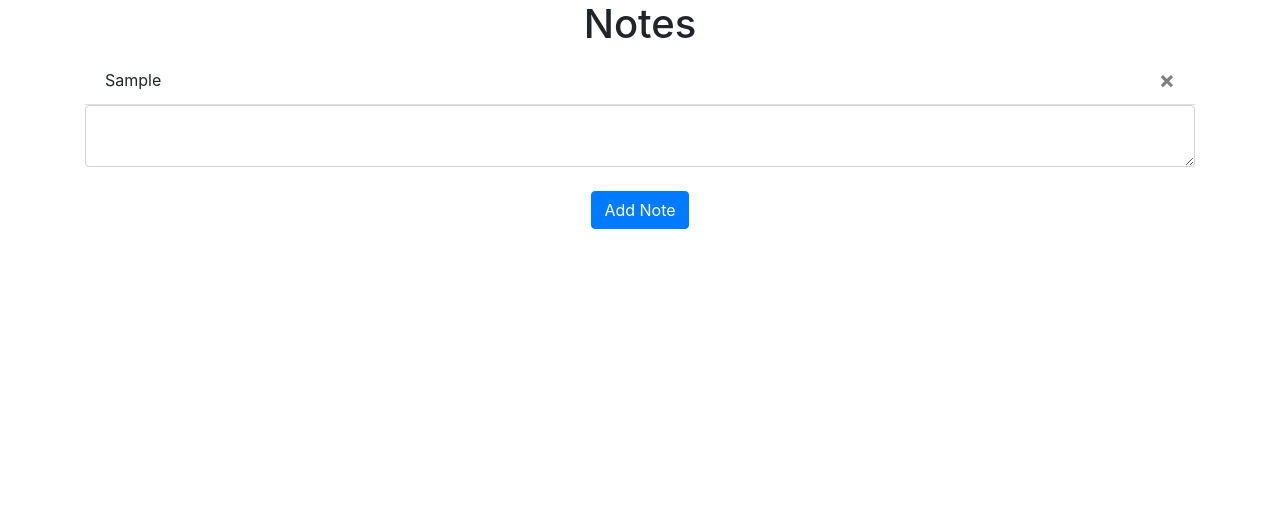
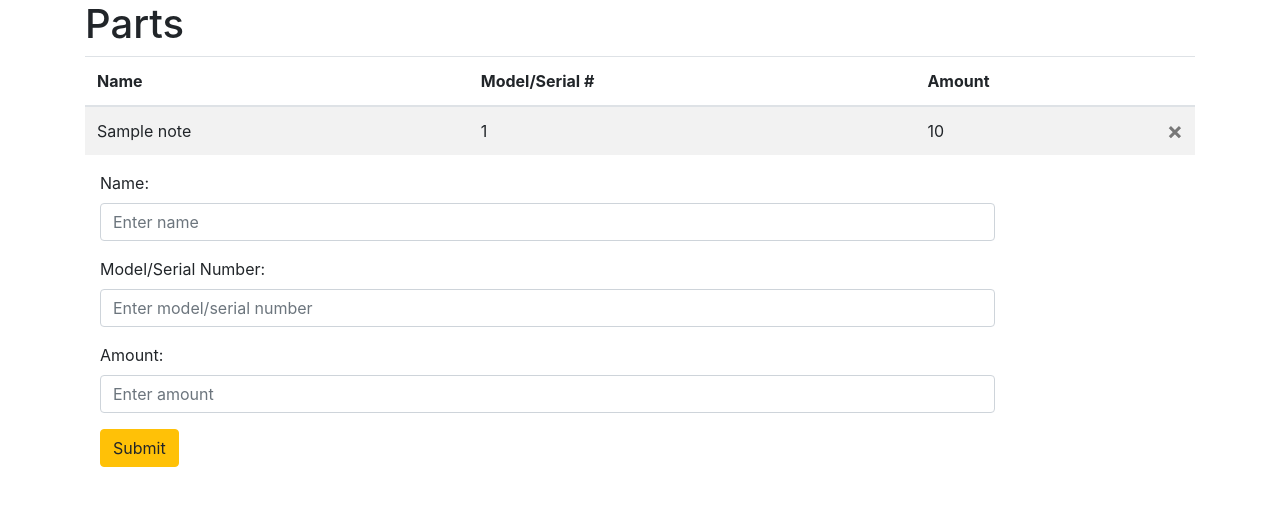
Before and after one commit to Joshua-z-Luo/inventory-manager, a Flask app: page / in a window 1280 px wide. Shown: the part 56-562 px from the top of the page. Run offline with Flask 3, Linux system fonts and the light colour scheme; a user stored in the database is signed in; tables that the repository leaves empty hold one stand-in row (values such as "Sample post"); some libraries are stand-ins or nearby versions.

Commit message:
database reformat, home page reform

```diff
--- a/website/models.py
+++ b/website/models.py
@@ -6,6 +6,9 @@ from sqlalchemy.sql import func
 class Note(db.Model):
     id = db.Column(db.Integer, primary_key=True)
     data = db.Column(db.String(10000))
+    name = db.Column(db.String(10000))
+    model = db.Column(db.Integer)
+    amount = db.Column(db.Integer)
     date = db.Column(db.DateTime(timezone=True), default=func.now())
     user_id = db.Column(db.Integer, db.ForeignKey('user.id'))
 
--- a/website/templates/home.html
+++ b/website/templates/home.html
@@ -1,23 +1,55 @@
-{% extends "base.html" %}
-{% block title %}Home{% endblock %}
-
-{% block content %}
-<h1 align="center">Notes</h1>
-<ul class="list-group list-group-flush" id="notes">
+{% extends "base.html" %} {% block title %}Home{% endblock %} {% block content
+  %}
+  <h1 align="left">Parts</h1>
+  <table class="table table-striped" id="notes">
+    <thead>
+      <tr>
+        <th scope="col">Name</th>
+        <th scope="col">Model/Serial #</th>
+        <th scope="col">Amount</th>
+      </tr>
+    </thead>
+    <tbody>
       {% for note in user.notes %}
-  <li class="list-group-item">
-    {{ note.data }}
+      <tr>
+        <td>{{ note.name }}</td>
+        <td>{{ note.model }}</td>
+        <td>{{ note.amount }}
           <button type="button" class="close" onClick="deleteNote({{ note.id }})">
             <span aria-hidden="true">&times;</span>
           </button>
-  </li>
+        </td>
+      </tr>
         {% endfor %}
-</ul>
-<form method="POST">
-  <textarea name="note" id="note" class="form-control"></textarea>
-  <br />
-  <div align="center">
-    <button type="submit" class="btn btn-primary">Add Note</button>
+    </tbody>
+  </table>
+
+
+
+
+      <form method="POST" class="form-horizontal">
+        <div class="form-group">
+          <label class="control-label col-sm-2" for="name">Name:</label>
+          <div class="col-sm-10">
+            <input type="text" class="form-control" name="name" id="name" placeholder="Enter name">
+          </div>
+        </div>
+        <div class="form-group">
+          <label class="control-label col-sm-10" for="model">Model/Serial Number:</label>
+          <div class="col-sm-10">
+            <input type="text" class="form-control" name="model" id="model" placeholder="Enter model/serial number">
+          </div>
+        </div>
+        <div class="form-group">
+          <label class="control-label col-sm-2" for="amount">Amount:</label>
+          <div class="col-sm-10">
+            <input type="number" class="form-control" name="amount" id="amount" placeholder="Enter amount">
+          </div>
+        </div>
+        <div class="form-group">
+          <div class="col-sm-offset-2 col-sm-10">
+            <button type="submit" class="btn btn-warning">Submit</button>
+          </div>
         </div>
       </form>
   {% endblock %}
--- a/website/views.py
+++ b/website/views.py
@@ -10,14 +10,31 @@ views = Blueprint('views', __name__)
 @login_required
 def home():
     if request.method == 'POST':
-        note = request.form.get('note')#Gets the note from the HTML
+        #note = request.form.get('note')#Gets the note from the HTML
+        name = str(request.form.get('name'))
+        model = str(request.form.get('model'))
+        amount = request.form.get('amount')
 
-        if len(note) < 1:
-            flash('Note is too short!', category='error')
+        if len(name) < 1:
+            flash('Name is too short!', category='error')
+        if len(model) < 1:
+            flash('model is too short!', category='error')
         else:
-            new_note = Note(data=note, user_id=current_user.id)  #providing the schema for the note
+            new_note = Note(data="", name=name, model=model, amount=amount, user_id=current_user.id)  #providing the schema for the note
             db.session.add(new_note) #adding the note to the database
             db.session.commit()
-            flash('Note added!', category='success')
+            flash('Part added!', category='success')
 
     return render_template("home.html", user=current_user)
+
+@views.route('/delete-note', methods=['POST'])
+def delete_note():
+    note = json.loads(request.data) # this function expects a JSON from the INDEX.js file
+    noteId = note['noteId']
+    note = Note.query.get(noteId)
+    if note:
+        if note.user_id == current_user.id:
+            db.session.delete(note)
+            db.session.commit()
+
+    return jsonify({})
```
Also changed, not shown: website/auth.py (+5 -4 lines), website/static/index.js (added, +8 -0 lines), website/templates/addpart.html (added, +26 -0 lines), instance/database.db, website/templates/base.html (indentation only). Lines whose indentation alone changed are shown as unchanged.
